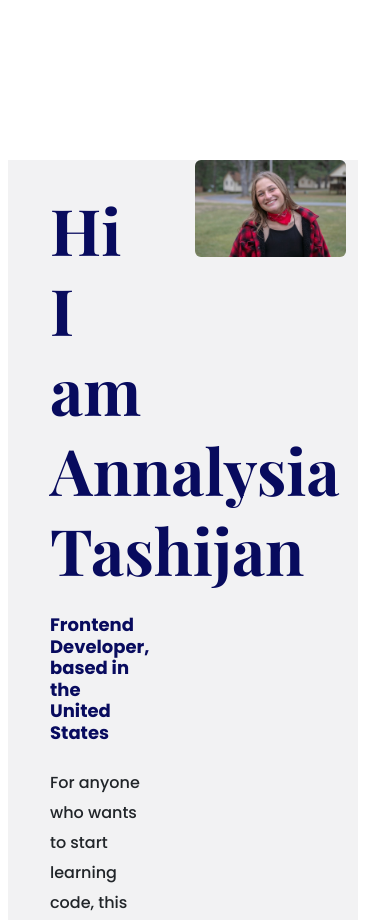
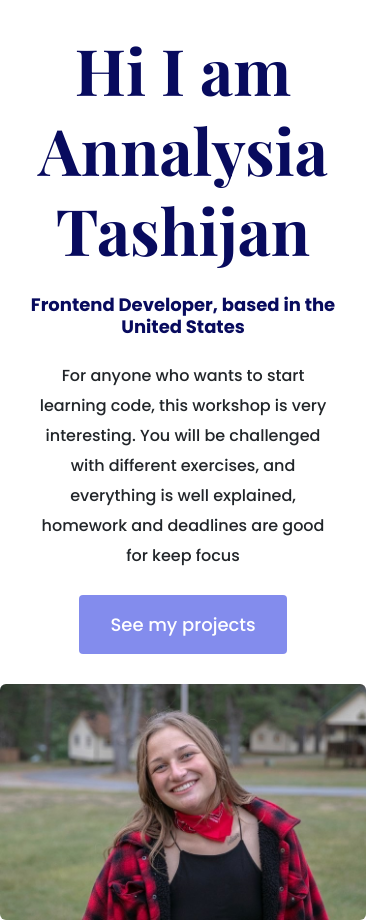
Before and after one commit to atashijan/portfolio-project, a plain HTML site: page about.html in a window 390 px wide. Shown: the top 920 px of the page. Drawn offline with nearby package versions, Linux system fonts and the light colour scheme.

Commit message:
made about.html page responsive

```diff
--- a/about.html
+++ b/about.html
@@ -31,8 +31,8 @@
   </head>
   <body>
     <div class="about-section container">
-      <div class="row">
-        <div class="col-6">
+      <div class="row bg-transparent">
+        <div class="col-lg-6">
           <div class="about-section-content">
             <h1>Hi I am Annalysia Tashijan</h1>
             <h2 class="mt-4 mb-4">
@@ -48,10 +48,10 @@
             <a href="" class="btn btn-branding">See my projects</a>
           </div>
         </div>
-        <div class="col-6">
+        <div class="col-lg-6">
           <img
             src="images/annalysia.jpg"
-            class="img-fluid rounded align-middle"
+            class="img-fluid rounded"
             alt="headshot of Annalysia"
           />
         </div>
--- a/styles/portfolio.css
+++ b/styles/portfolio.css
@@ -58,6 +58,7 @@ p {
 
 .about-section {
     padding: 160px 20px;
+
 }
 .about-section h1 {
     font-size: 64px;
@@ -118,14 +119,21 @@ p {
 @media (max-width: 900px) {
   h1 {
     font-size: 44px;
-    line-height: 2;
+    line-height: 56px;
   }
 
   h2 {
     font-size: 44px;
   }
+  .hero {
+    padding: 80px 20px;
+  }
   .project-description {
     padding: 0;
     text-align: center;
   }
+  .about-section {
+    text-align: center;
+    padding: 0;
+  }
 }
```
